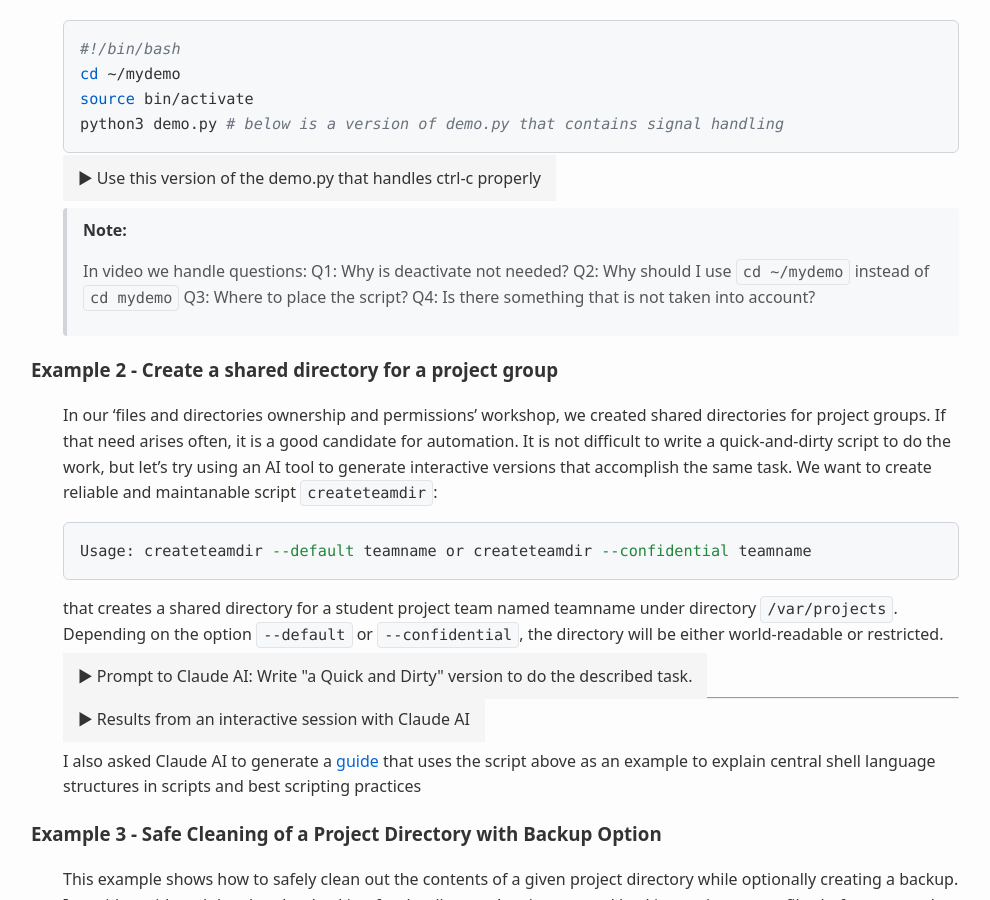
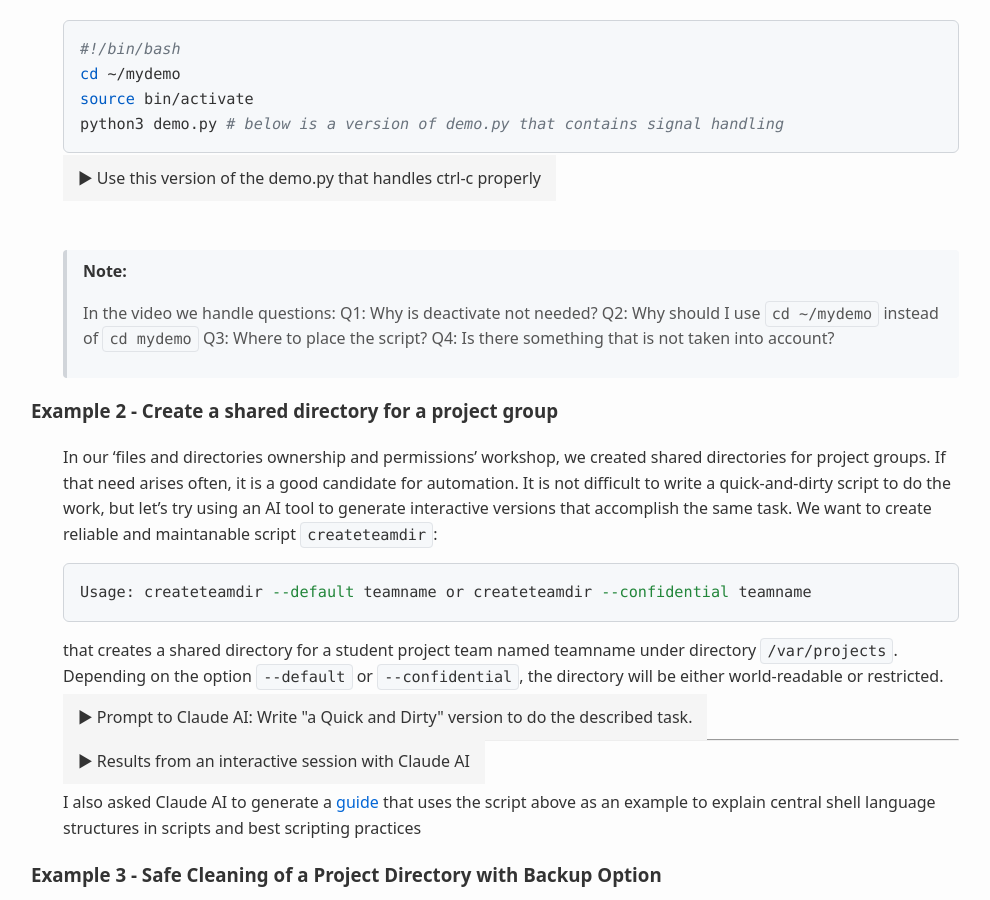
Before and after one commit to averkoc/lx, a Jekyll site: the page built from docs/ws9.md, in a window 1280 px wide and 900 px high, scrolled down 713 px. Shown: the whole window, without its empty margins (129-1119 px from the left). Built offline with Jekyll 4.4.1, drawn with Linux system fonts in a browser that asks for light colours.

Commit message:
Fix formatting issues in ws9.md
Correct formatting and improve clarity in the documentation.

```diff
--- a/docs/ws9.md
+++ b/docs/ws9.md
@@ -69,8 +69,8 @@ publish_temperature()
 
   </div>
 </div>
-
-> In video we handle questions: Q1: Why is deactivate not needed? Q2: Why should I use `cd ~/mydemo` instead of `cd mydemo` Q3: Where to place the script? Q4: Is there something that is not taken into account?
+<br>
+> In the video we handle questions: Q1: Why is deactivate not needed? Q2: Why should I use `cd ~/mydemo` instead of `cd mydemo` Q3: Where to place the script? Q4: Is there something that is not taken into account?
 
 ### Example 2 - Create a shared directory for a project group
 In our 'files and directories ownership and permissions' workshop, we created shared directories for project groups. If that need arises often, it is a good candidate for automation. It is not difficult to write a quick-and-dirty script to do the work, but let's try using an AI tool to generate interactive versions that accomplish the same task. We want to create reliable and maintanable script `createteamdir`:
```
